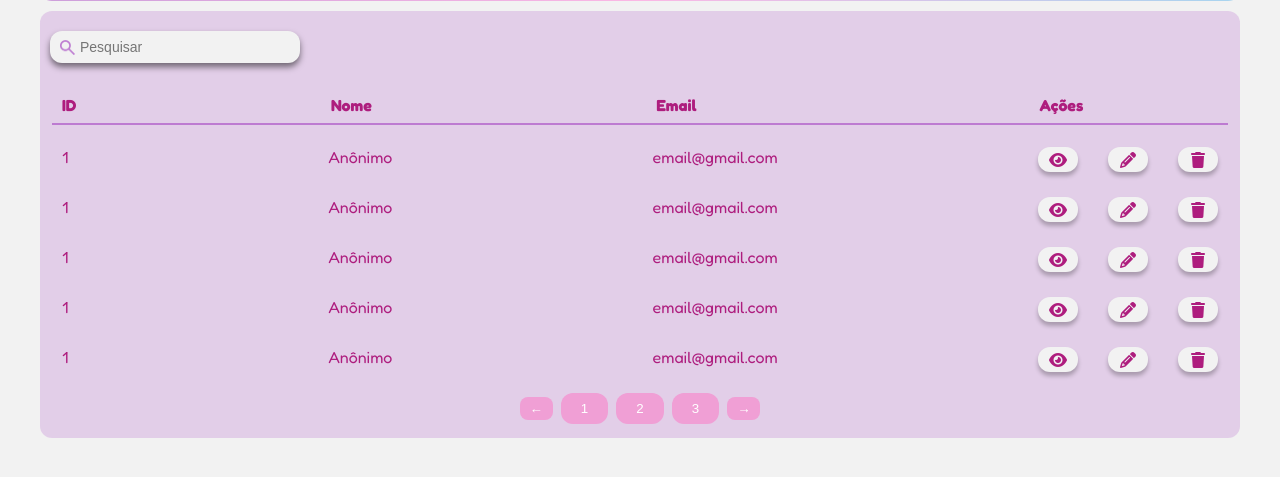
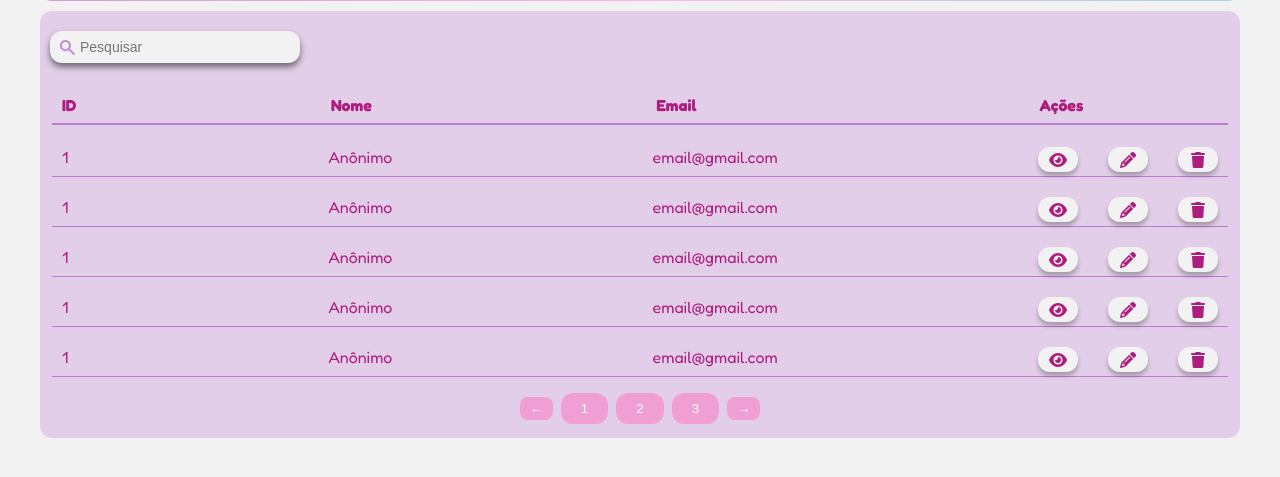
Before and after one commit to esthefanyemma/HeartBeat, a PHP site: template app/views/admin/tabelaUsuario.html in a window 1280 px wide. Shown: the part 265-742 px from the top of the page. Run offline with PHP 8.4, Linux system fonts and the light colour scheme; the template is opened without the code that fills it, so the values that code supplies are empty; some libraries are stand-ins or nearby versions.

Commit message:
Adiciona border botton nos itens da tabela

```diff
--- a/public/css/tabelaUsuarioStyles.css
+++ b/public/css/tabelaUsuarioStyles.css
@@ -100,7 +100,10 @@ table tr {
   margin: 10px 0px 0px 0px;
   padding: 10px;
   gap: 10px;
+  border-bottom: #BD7BD1 1px solid;
 }
+
+
 
 thead tr {
   display: flex;
```
